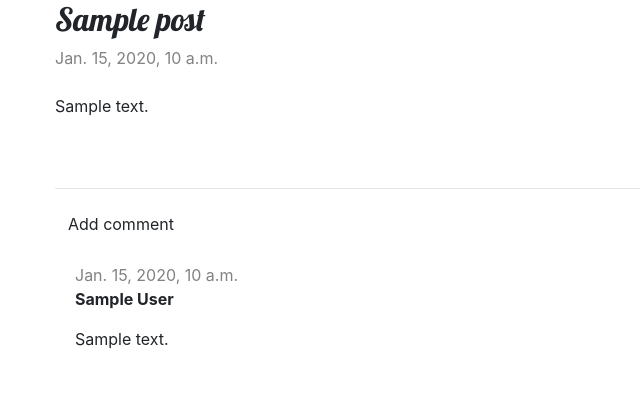
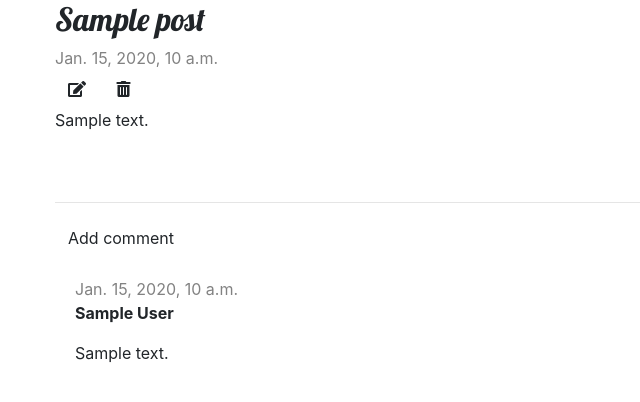
Before and after one commit to jac0bwilson/bridging-coursework, a Django app: template blog/templates/blog/post_detail.html in a window 1280 px wide. Shown: the part 56-458 px from the top of the page, without its empty margins (0-640 px from the left). Run offline with Django 3.2, Linux system fonts and the light colour scheme; the template is opened without the code that fills it: values that come from a table or form of the project are taken from there, others are empty; a user stored in the database is signed in; tables that the repository leaves empty hold one stand-in row (values such as "Sample post"); parts of the project's set-up code (start-up, migrations or seed data) failed here and were passed over; some libraries are stand-ins or nearby versions.

Commit message:
Updated glyphs to fontawesome 5

```diff
--- a/blog/templates/blog/base.html
+++ b/blog/templates/blog/base.html
@@ -5,6 +5,7 @@
         <meta name="viewport" content="width=device-width, initial-scale=1, shrink-to-fit=no">
         <link rel="stylesheet" href="https://stackpath.bootstrapcdn.com/bootstrap/4.4.1/css/bootstrap.min.css" integrity="sha384-Vkoo8x4CGsO3+Hhxv8T/Q5PaXtkKtu6ug5TOeNV6gBiFeWPGFN9MuhOf23Q9Ifjh" crossorigin="anonymous">
         <link href="//fonts.googleapis.com/css?family=Lobster&subset=latin,latin-ext" rel="stylesheet" type="text/css">
+        <link rel="stylesheet" href="https://use.fontawesome.com/releases/v5.13.0/css/all.css">
         <link rel="stylesheet" href="{% static 'css/blog.css' %}">
         <title>Jacob Wilson's Blog</title>
     </head>
--- a/blog/templates/blog/post_detail.html
+++ b/blog/templates/blog/post_detail.html
@@ -11,8 +11,8 @@
     <a class="btn btn-default" href="{% url 'post_publish' pk=post.pk %}">Publish</a>
     {% endif %}
     {% if user.is_authenticated %}
-    <a class="btn btn-default" href="{% url 'post_edit' pk=post.pk %}"><span class="glyphicon glyphicon-pencil"></span></a>
-    <a class="btn btn-default" href="{% url 'post_remove' pk=post.pk %}"><span class="glyphicon glyphicon-remove"></span></a>
+    <a class="btn btn-default" href="{% url 'post_edit' pk=post.pk %}"><span class="fas fa-edit"></span></a>
+    <a class="btn btn-default" href="{% url 'post_remove' pk=post.pk %}"><span class="fas fa-trash-alt"></span></a>
     {% endif %}
     <p>{{ post.text|linebreaksbr }}</p>
 </div>
@@ -23,8 +23,8 @@
     <div class="date">
         {{ comment.created_date }}
         {% if not comment.approved_comment %}
-        <a class="btn btn-default" href="{% url 'comment_remove' pk=comment.pk %}"><span class="glyphicon glyphicon-remove"></span></a>
-        <a class="btn btn-default" href="{% url 'comment_approve' pk=comment.pk %}"><span class="glyphicon glyphicon-ok"></span></a>
+        <a class="btn btn-default" href="{% url 'comment_remove' pk=comment.pk %}"><span class="fas fa-trash-alt"></span></a>
+        <a class="btn btn-default" href="{% url 'comment_approve' pk=comment.pk %}"><span class="far fa-check-square"></span></a>
         {% endif %}
     </div>
     <strong>{{ comment.author }}</strong>
```
